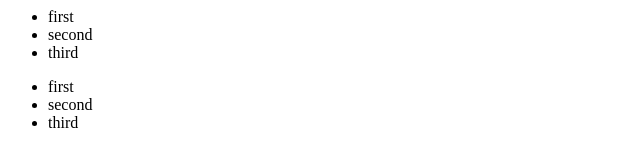
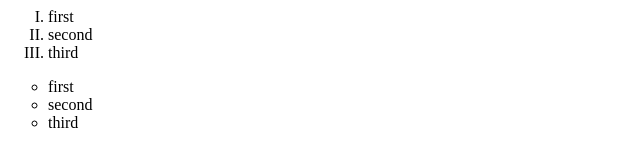
Before and after one commit to knightmoves-schools/019-lists-Romantrickey-ops, a website: page index.html in a window 1280 px wide. Shown: the full height of the page, 0-640 px from the left. Drawn offline with Linux system fonts and the light colour scheme.

Commit message:
Update index.html

```diff
--- a/index.html
+++ b/index.html
@@ -4,11 +4,11 @@
     <title>Lists</title>
     <style>
         .roman-numeral {
-
+         list-style-type: upper-roman;
         }
 
         .bullet-point {
-
+         list-style-type: circle;
         }
     </style>
 </head>
```
